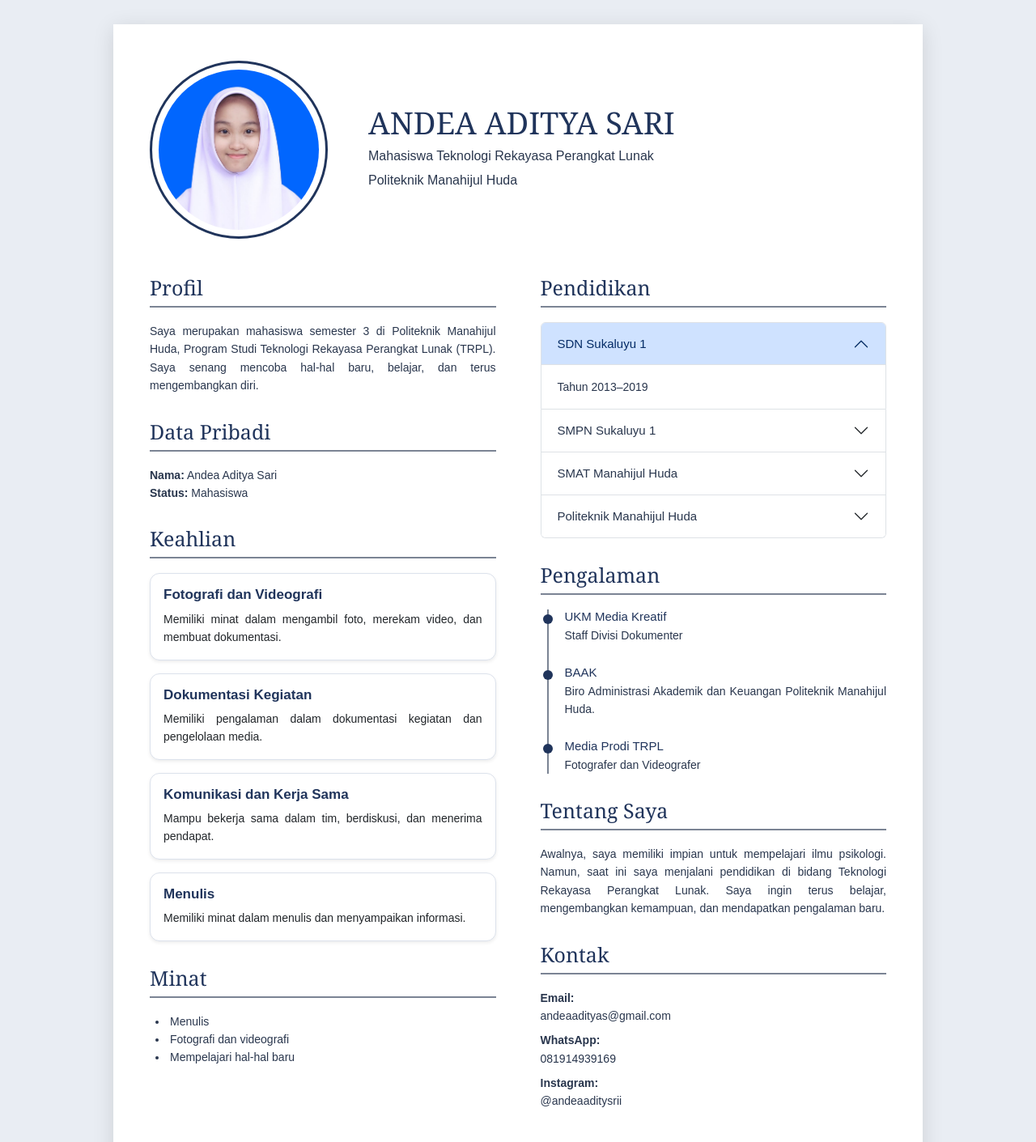
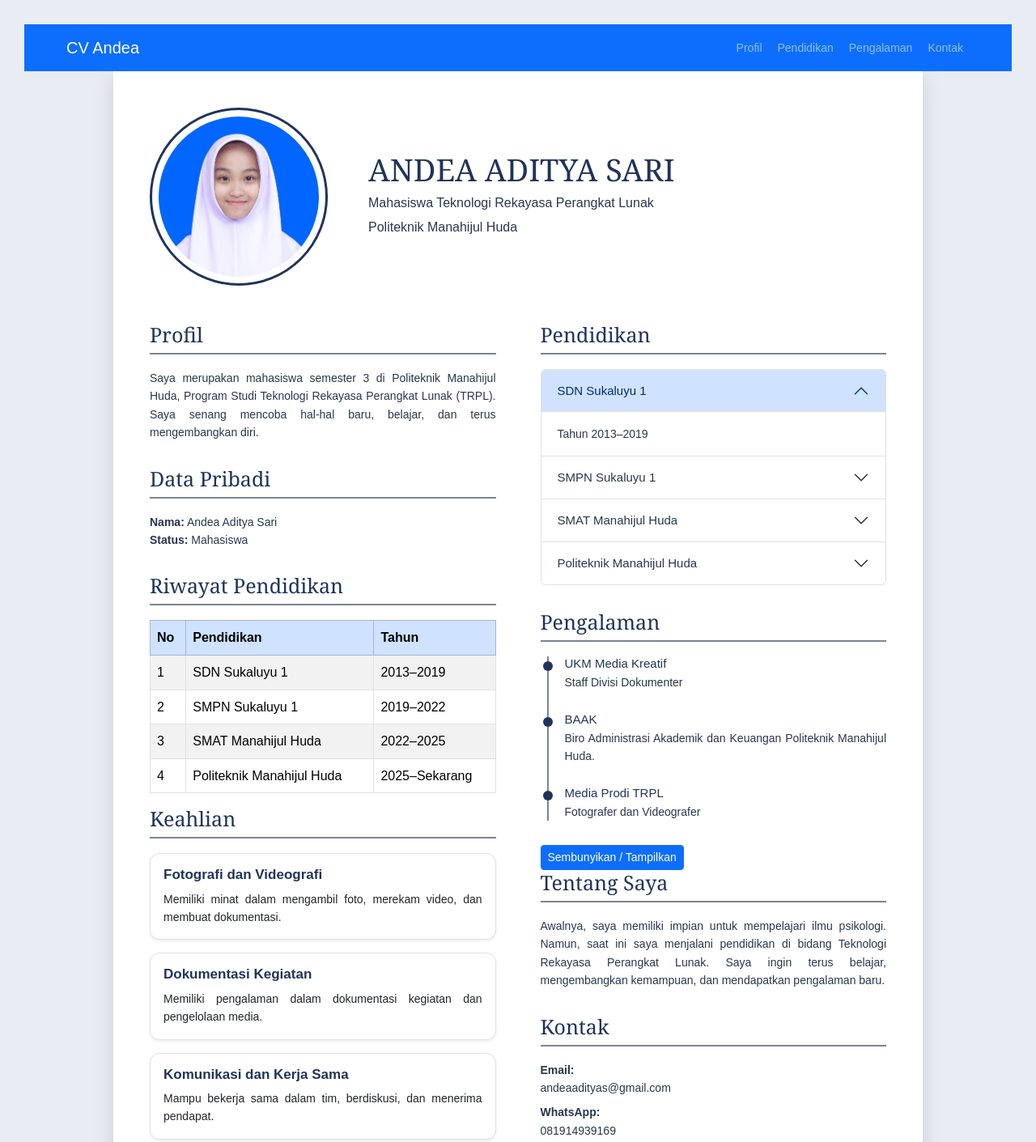
Before and after one commit to andeaadityas/CV-Andea-Aditya-Sari, a plain HTML site: page index.html in a window 1280 px wide. Shown: the top 1411 px of the page at 81% size. Drawn offline with nearby package versions, Linux system fonts and the light colour scheme.

Commit message:
Update index.html

```diff
--- a/index.html
+++ b/index.html
@@ -1,3 +1,4 @@
+
 <!DOCTYPE html>
 <html lang="id">
 <head>
@@ -90,6 +91,36 @@
 
 <body>
 
+
+<nav class="navbar navbar-expand-lg navbar-dark bg-primary">
+    <div class="container">
+        <a class="navbar-brand" href="#">CV Andea</a>
+
+        <button class="navbar-toggler" type="button"
+            data-bs-toggle="collapse"
+            data-bs-target="#menuNavigasi">
+            <span class="navbar-toggler-icon"></span>
+        </button>
+
+        <div class="collapse navbar-collapse" id="menuNavigasi">
+            <ul class="navbar-nav ms-auto">
+                <li class="nav-item">
+                    <a class="nav-link" href="#profil">Profil</a>
+                </li>
+                <li class="nav-item">
+                    <a class="nav-link" href="#pendidikan">Pendidikan</a>
+                </li>
+                <li class="nav-item">
+                    <a class="nav-link" href="#pengalaman">Pengalaman</a>
+                </li>
+                <li class="nav-item">
+                    <a class="nav-link" href="#kontak">Kontak</a>
+                </li>
+            </ul>
+        </div>
+    </div>
+</nav>
+
     <div class="cv">
 
         <!-- HEADER CV -->
@@ -113,7 +144,7 @@
             <div class="kolom">
 
                 <!-- PROFIL -->
-                <section>
+                <section id="profil">
                     <h2>Profil</h2>
                     <p>
                         Saya merupakan mahasiswa semester 3 di Politeknik
@@ -124,16 +155,58 @@
                 </section>
 
                 <!-- DATA PRIBADI -->
-                <section>
+                <section id="data pribadi">
                     <h2>Data Pribadi</h2>
                     <p>
                         <strong>Nama:</strong> Andea Aditya Sari<br>
                         <strong>Status:</strong> Mahasiswa
                     </p>
-                </section>
+                </section id="riwayat pendidikan">
+                    <h2>Riwayat Pendidikan</h2>
+
+    <div class="table-responsive">
+        <table class="table table-bordered table-striped table-hover">
+
+            <thead class="table-primary">
+                <tr>
+                    <th>No</th>
+                    <th>Pendidikan</th>
+                    <th>Tahun</th>
+                </tr>
+            </thead>
+
+            <tbody>
+                <tr>
+                    <td>1</td>
+                    <td>SDN Sukaluyu 1</td>
+                    <td>2013–2019</td>
+                </tr>
+
+                <tr>
+                    <td>2</td>
+                    <td>SMPN Sukaluyu 1</td>
+                    <td>2019–2022</td>
+                </tr>
+
+                <tr>
+                    <td>3</td>
+                    <td>SMAT Manahijul Huda</td>
+                    <td>2022–2025</td>
+                </tr>
+
+                <tr>
+                    <td>4</td>
+                    <td>Politeknik Manahijul Huda</td>
+                    <td>2025–Sekarang</td>
+                </tr>
+            </tbody>
+
+        </table>
+    </div>
+</section>
 
                 <!-- KOMPONEN BOOTSTRAP 1: CARD -->
-                <section>
+                <section id="keahlian">
                     <h2>Keahlian</h2>
 
                     <div class="row g-3">
@@ -198,7 +271,7 @@
                 </section>
 
                 <!-- MINAT -->
-                <section>
+                <section id="minat">
                     <h2>Minat</h2>
                     <ul>
                         <li>Menulis</li>
@@ -213,7 +286,7 @@
             <div class="kolom">
 
                 <!-- KOMPONEN BOOTSTRAP 2: ACCORDION -->
-                <section>
+                <section id="pendidikan">
                     <h2>Pendidikan</h2>
 
                     <div class="accordion" id="accordionPendidikan">
@@ -308,7 +381,7 @@
                 </section>
 
                 <!-- PENGALAMAN -->
-                <section>
+                <section id="pengalaman">
                     <h2>Pengalaman</h2>
 
                     <div class="timeline">
@@ -335,9 +408,13 @@
                 </section>
 
                 <!-- TENTANG SAYA -->
-                <section>
+                 <button id="tombolTentang" class="btn btn-primary btn-sm">
+    Sembunyikan / Tampilkan
+                 </button>
+
+                <section id="tentang saya">
                     <h2>Tentang Saya</h2>
-                    <p>
+                    <p id="isiTentang">
                         Awalnya, saya memiliki impian untuk mempelajari
                         ilmu psikologi. Namun, saat ini saya menjalani
                         pendidikan di bidang Teknologi Rekayasa Perangkat
@@ -347,7 +424,7 @@
                 </section>
 
                 <!-- KONTAK -->
-                <section>
+                <section id="kontak">
                     <h2>Kontak</h2>
 
                     <p>
@@ -445,6 +522,18 @@
     </div>
 
     <!-- Bootstrap JavaScript agar Accordion dan Carousel berfungsi -->
+    <script src="https://code.jquery.com/jquery-3.7.1.min.js"></script>
+    <script>
+$(document).ready(function(){
+
+    $("#tombolTentang").click(function(){
+
+        $("#isiTentang").fadeToggle(500);
+
+    });
+
+});
+</script>
     <script src="https://cdn.jsdelivr.net/npm/bootstrap@5.3.8/dist/js/bootstrap.bundle.min.js"></script>
 
 </body>
```
